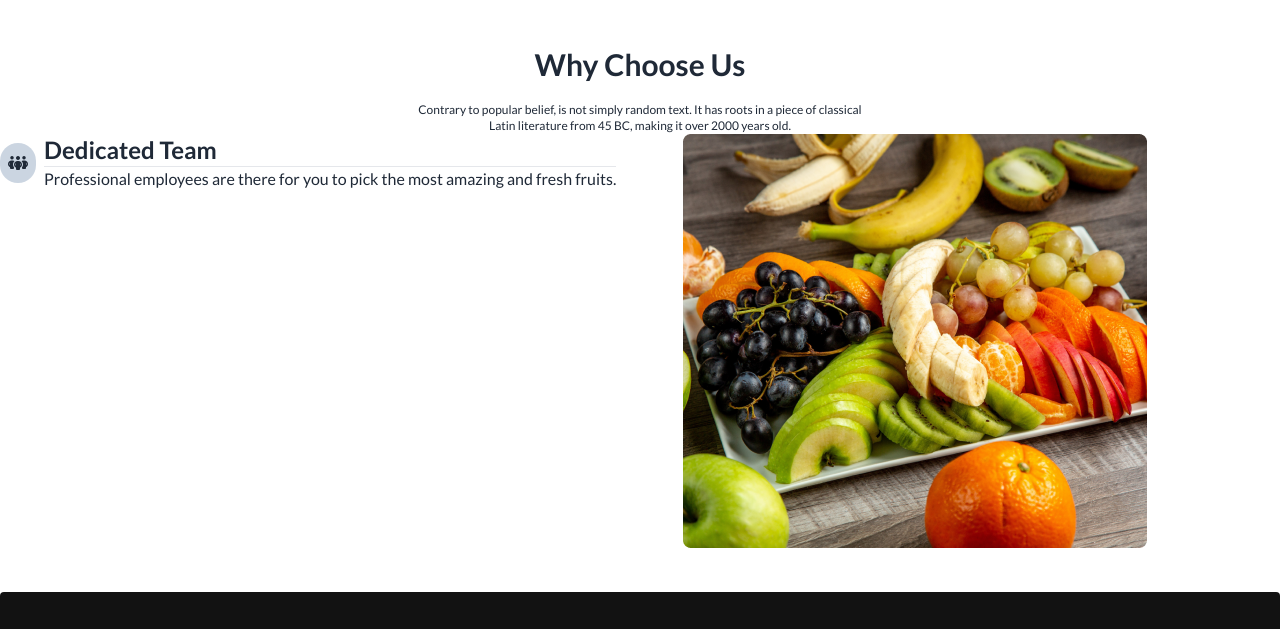
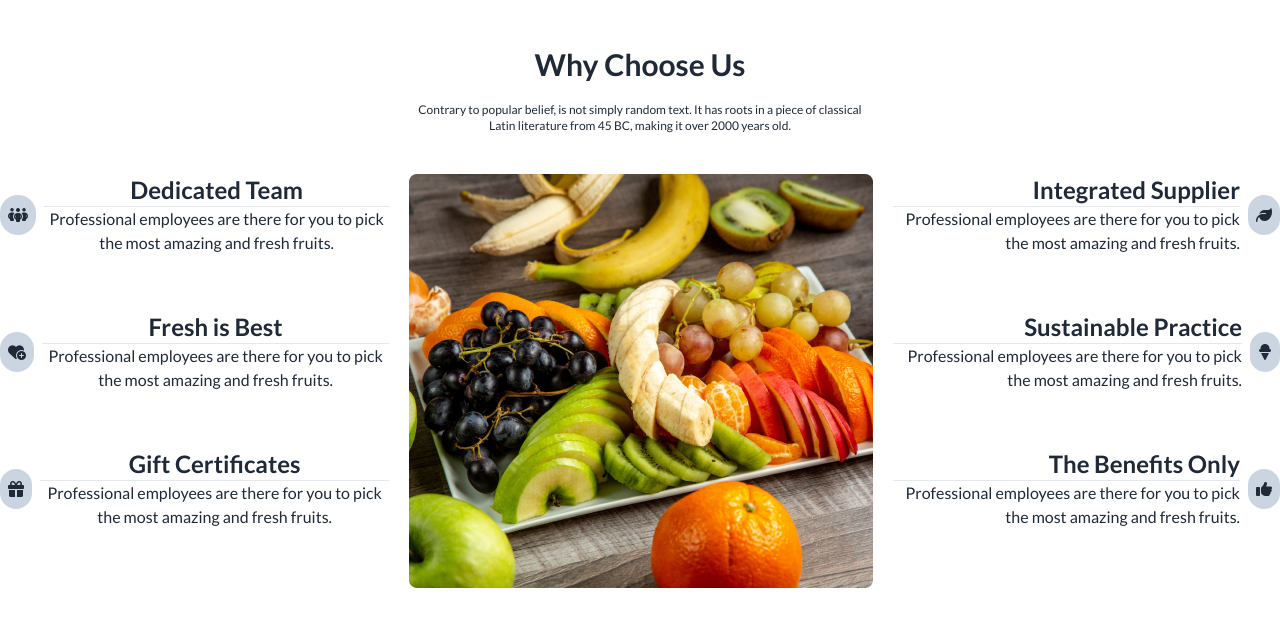
Before and after one commit to User-slcr/Fruit-Brust-website, a plain HTML site: page index.html in a window 1280 px wide. Shown: the part 2220-2849 px from the top of the page. Drawn offline with nearby package versions, Linux system fonts and the light colour scheme.

Commit message:
added the change

```diff
--- a/index.html
+++ b/index.html
@@ -355,9 +355,9 @@
           <h2 class="font-extrabold text-3xl mb-5">Why Choose Us</h2>
           <p class="text-xs">Contrary to popular belief, is not simply random text. It has roots in a piece of classical <br> Latin literature from 45 BC, making it over 2000 years old.</p>
         </div>
-        <div class="grid grid-flow-col">
-          <div class="">
-            <div class="flex justify-start items-center gap-2">
+        <div class="flex flex-col  lg:flex-row gap-5 mt-10">
+          <div class="space-y-14 text-center">
+            <div class="flex justify-center items-center lg:justify-start lg:items-center gap-2">
               <span class=" bg-slate-300 rounded-full p-2"><i class="fa-solid fa-people-group"></i></span>
             <div>
               <h2 class="font-extrabold text-2xl">Dedicated Team</h2>
@@ -365,11 +365,49 @@
               <p>Professional employees are there for you to pick the most amazing and fresh fruits.</p>
             </div>
             </div>
-
+            <div class="flex justify-start items-center gap-2">
+              <span class=" bg-slate-300 rounded-full p-2"><i class="fa-solid fa-heart-circle-plus"></i></i></span>
+            <div>
+              <h2 class="font-extrabold text-2xl">Fresh is Best</h2>
+              <hr>
+              <p>Professional employees are there for you to pick the most amazing and fresh fruits.</p>
+            </div>
+            </div>
+            <div class="flex justify-start items-center gap-2">
+              <span class=" bg-slate-300 rounded-full p-2"><i class="fa-solid fa-gift"></i></span>
+            <div>
+              <h2 class="font-extrabold text-2xl">Gift Certificates</h2>
+              <hr>
+              <p>Professional employees are there for you to pick the most amazing and fresh fruits.</p>
+            </div>
+            </div>
           </div>
-          <img src="./images/whychoose1.png" alt="">
-          <div>
-
+          <img class="order-first lg:order-none md:order-none" src="./images/whychoose1.png" alt="">
+          <div class="flex flex-col text-center lg:text-right space-y-14">
+            <div class="flex items-center gap-2">
+              <div>
+                <h2 class="font-extrabold text-2xl">Integrated Supplier</h2>
+                <hr>
+                <p>Professional employees are there for you to pick the most amazing and fresh fruits.</p>
+              </div>
+              <span class="bg-slate-300 rounded-full p-2 "><i class="fa-solid fa-leaf"></i></span>
+            </div>
+            <div class="flex justify-start items-center gap-2">
+              <div>
+                <h2 class="font-extrabold text-2xl">Sustainable Practice</h2>
+                <hr>
+                <p>Professional employees are there for you to pick the most amazing and fresh fruits.</p>
+              </div>
+              <span class=" bg-slate-300 rounded-full p-2"><i class="fa-solid fa-ice-cream"></i></span>
+            </div>
+            <div class="flex justify-end items-center gap-2">
+              <div>
+                <h2 class="font-extrabold text-2xl">The Benefits Only</h2>
+                <hr>
+                <p>Professional employees are there for you to pick the most amazing and fresh fruits.</p>
+              </div>
+              <span class=" bg-slate-300 rounded-full p-2"><i class="fa-solid fa-thumbs-up"></i></span>
+            </div>
           </div>
       </div>
       </div>
```
